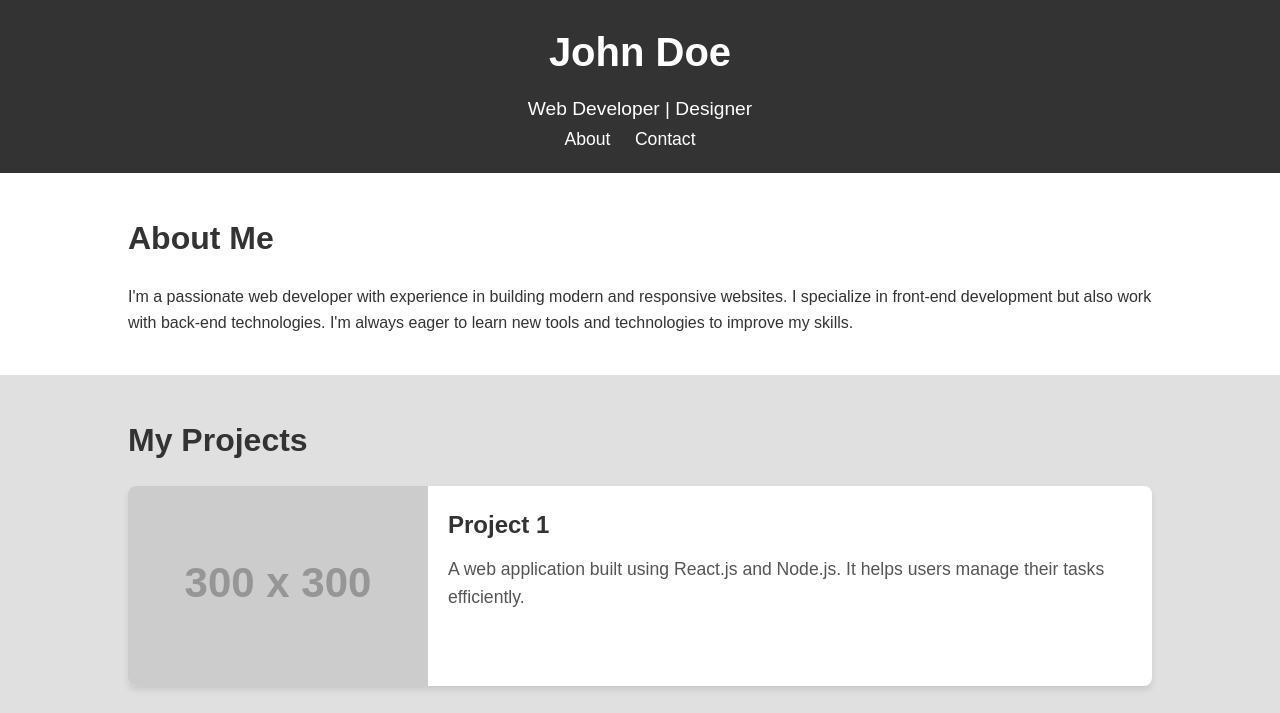
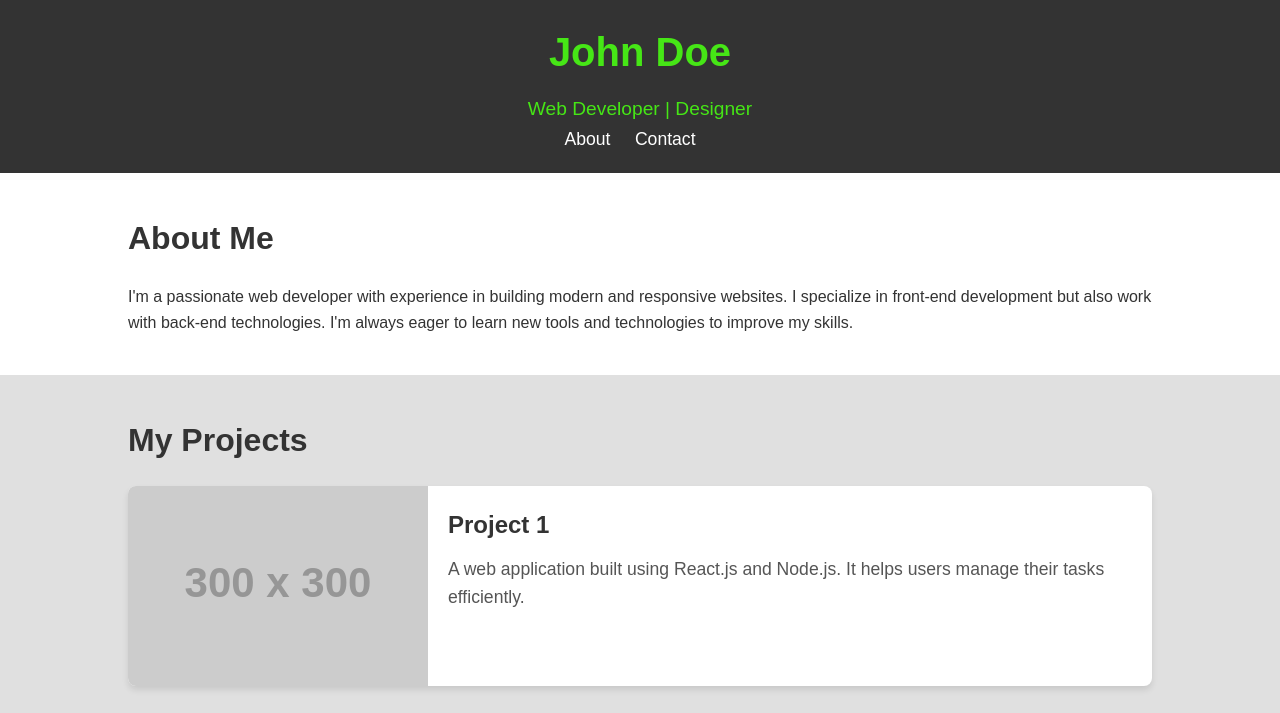
Before and after one commit to sandunprabhasawara/portfolio, a plain HTML site: page index.html in a window 1280 px wide. Shown: the top 713 px of the page. Drawn offline with Linux system fonts and the light colour scheme; placeholder pictures from the web are drawn by us.

Commit message:
dkdskfkdsfdf

```diff
--- a/style.css
+++ b/style.css
@@ -20,7 +20,7 @@
   /* Header Styling */
   header {
     background: #333;
-    color: #fff;
+    color: #46e616;
     padding: 20px 0;
     text-align: center;
   }
```
